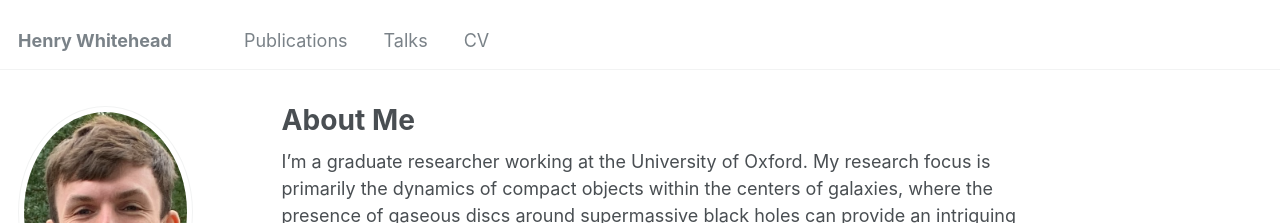
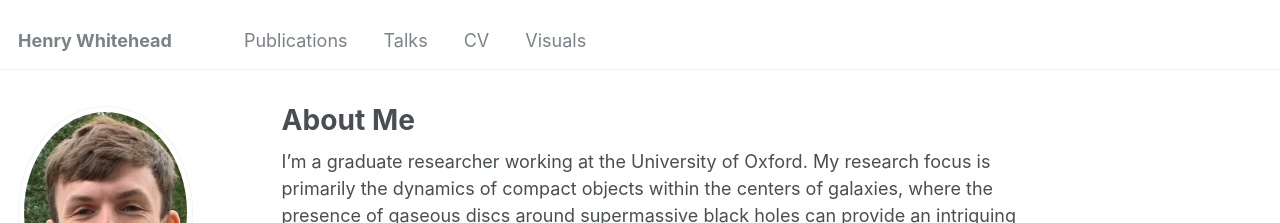
Before and after one commit to hwhitehead/hwhitehead.github.io, a Jekyll site: the page built from _pages/about.md, in a window 1280 px wide. Shown: the top 223 px of the page. Built offline with Jekyll 4.4.1, drawn with Linux system fonts in a browser that asks for light colours; some web fonts are replaced.

Commit message:
fixed path to visuals

```diff
--- a/_data/navigation.yml
+++ b/_data/navigation.yml
@@ -13,3 +13,6 @@ main:
 
   - title: "CV"
     url: /cv/
+
+  - title: "Visuals"
+    url: /visuals/
--- a/_pages/visuals.html
+++ b/_pages/visuals.html
@@ -1,6 +1,6 @@
 ---
 layout: archive
-title: "Teaching"
+title: "Visuals"
 permalink: /visuals/
 author_profile: true
 ---
@@ -8,4 +8,5 @@ author_profile: true
 {% include base_path %}
 
 Hobby Project:
+Predicting exoplanet colours using synethetic spectra generated using known planetary properties
 ![Alt Text](http://hwhitehead.github.io/images/gui_demo.gif)
```
